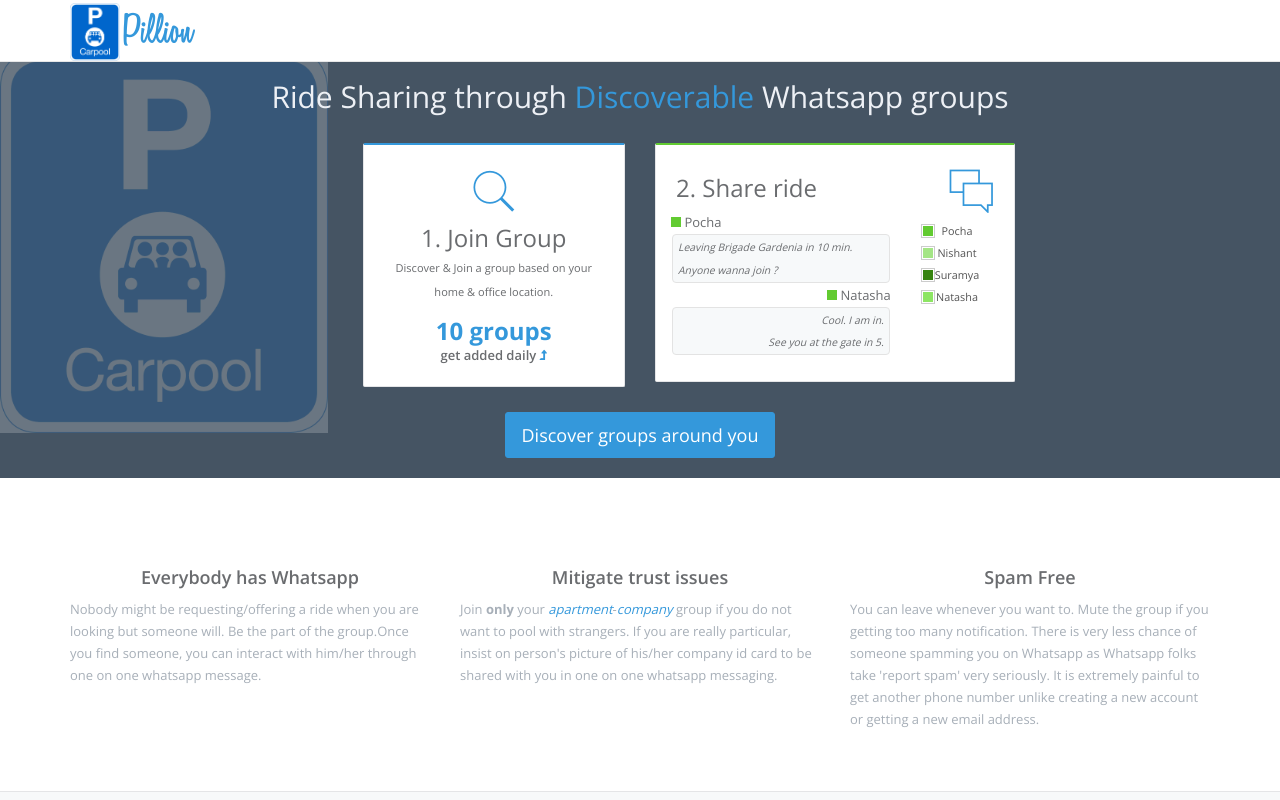
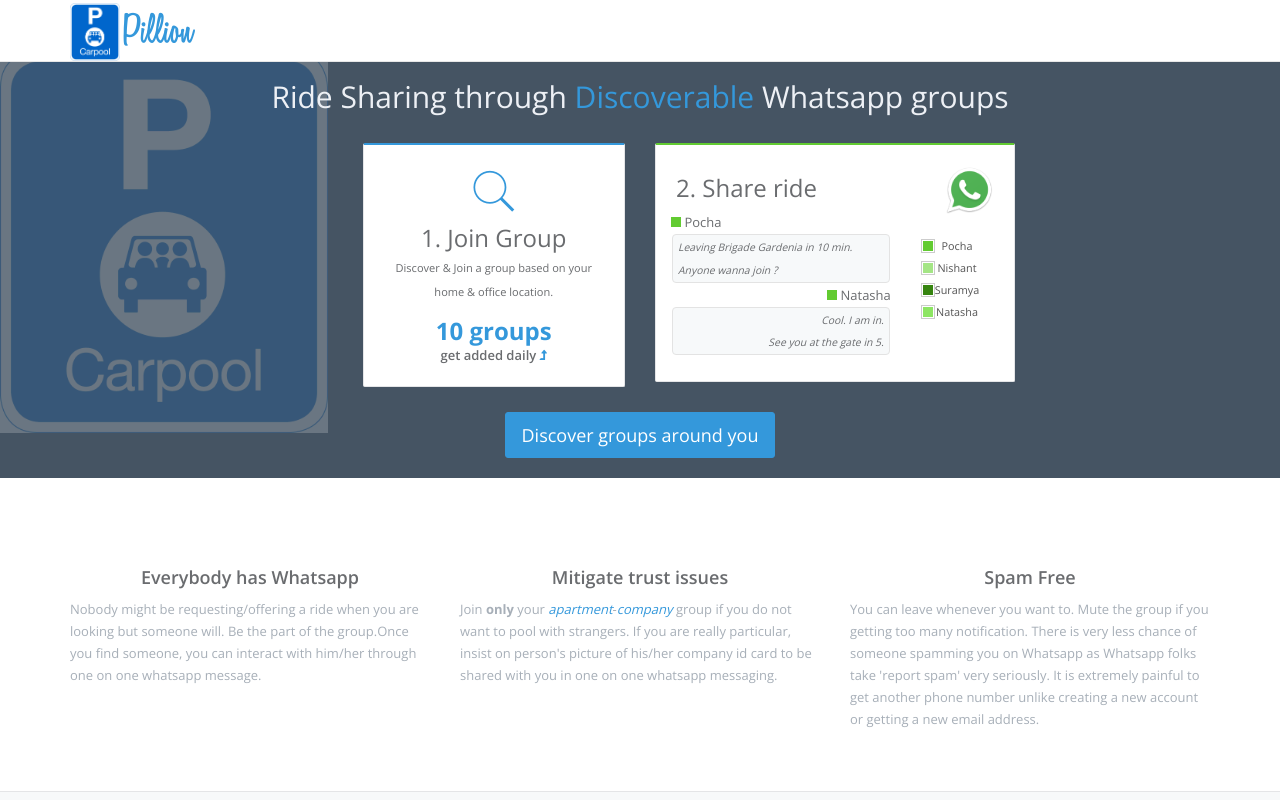
Before and after one commit to get-pillion/get-pillion.github.io, a plain HTML site: page index.html in a window 1280 px wide. Shown: the top 800 px of the page. Drawn offline with nearby package versions, Linux system fonts and the light colour scheme; some packages are replaced by stand-ins of ours; a script that the page names is missing.

Commit message:
added whatsapp logo

```diff
--- a/index.html
+++ b/index.html
@@ -124,7 +124,8 @@ img.bottom-space {
                             <h3>2. Share ride</h3>
                         </div>
                         <div class="stats-icon pull-right">
-                            <i class="pe-7s-chat fa-4x"></i>
+                            <!--<i class="pe-7s-chat fa-4x"></i>-->
+                            <img src="/images/whatsapp-icon.png" style="width:50px"/>
                         </div>
                         <div class="clearfix"></div>
                         <div class="row m-xs" style="margin-top: -15px; margin-left: -20px;">
@@ -146,7 +147,7 @@ img.bottom-space {
 
                             <div class="well" style="text-align:right"><em>Cool. I am in.<br/> See you at the gate in 5.</em></div>
                           </div>
-                          <div class="col-xs-3">
+                          <div class="col-xs-3" style="margin-top:20px">
                             <table style="font-size:smaller;color:#545454"><tbody><tr><td class="legendColorBox"><div style="border:1px solid #ccc;padding:1px"><div style="width:4px;height:0;border:5px solid #62cb31;overflow:hidden"></div></div></td><td class="legendLabel">Pocha</td></tr><tr><td class="legendColorBox"><div style="border:1px solid #ccc;padding:1px"><div style="width:4px;height:0;border:5px solid #A4E585;overflow:hidden"></div></div></td><td class="legendLabel">Nishant</td></tr><tr><td class="legendColorBox"><div style="border:1px solid #ccc;padding:1px"><div style="width:4px;height:0;border:5px solid #368410;overflow:hidden"></div></div></td><td class="legendLabel">Suramya</td></tr><tr><td class="legendColorBox"><div style="border:1px solid #ccc;padding:1px"><div style="width:4px;height:0;border:5px solid #8DE563;overflow:hidden"></div></div></td><td class="legendLabel">Natasha</td></tr></tbody></table>
                          </div>
                        </div>
```
Also changed, not shown: images/whatsapp-icon.png (added).
